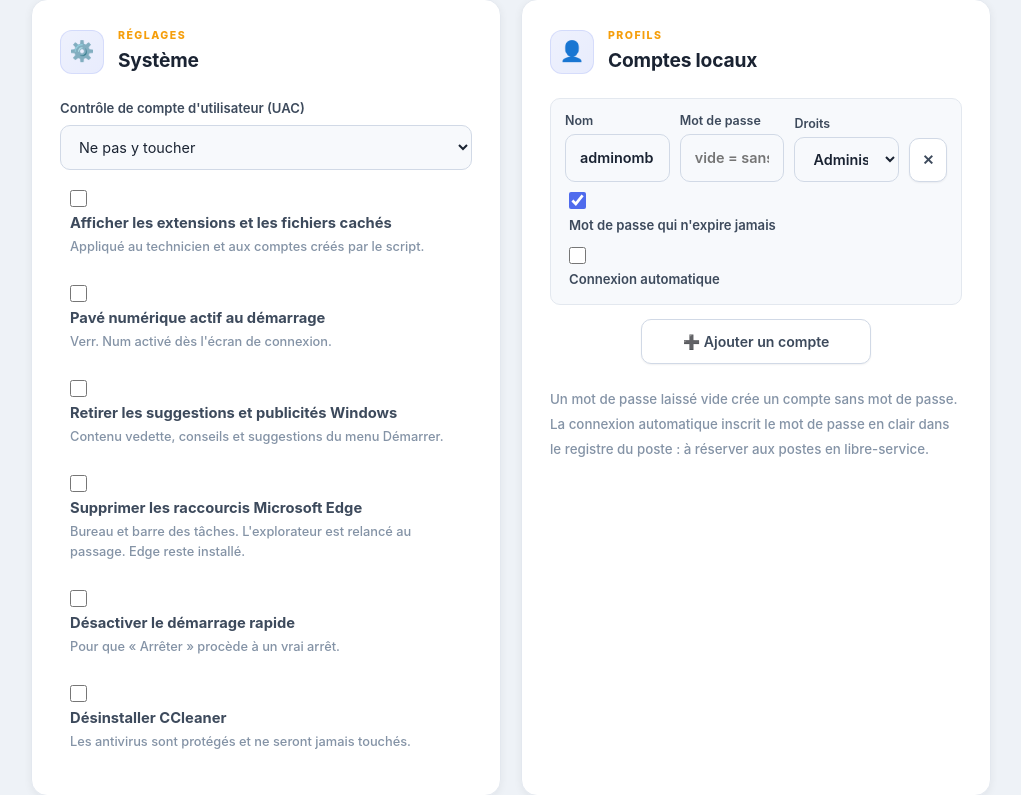
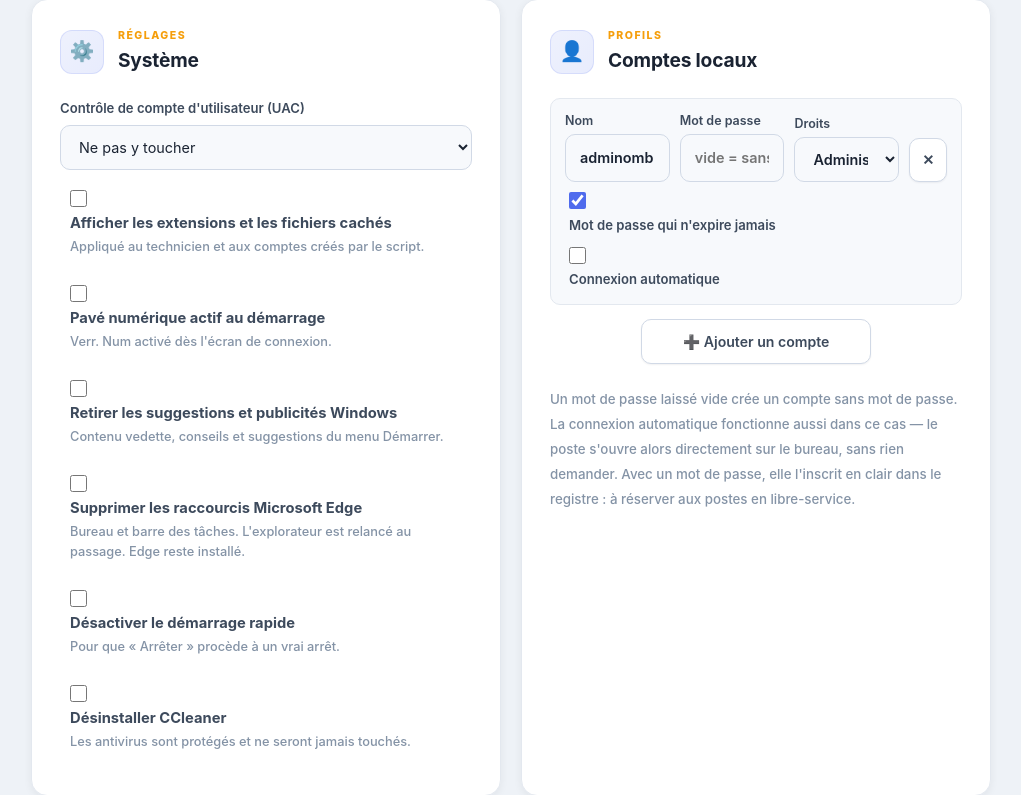
Before and after one commit to Pavupaprix/toshiba_manager, a Flask app: page /poste/ in a window 1280 px wide. Shown: the part 2651-3446 px from the top of the page, without its empty margins (129-1150 px from the left). Run offline with Flask 3, Linux system fonts and the light colour scheme.

Commit message:
feat: autoriser l'ouverture automatique sur un compte sans mot de passe
Le refus cote serveur etait une prudence excessive de ma part : Windows
ouvre bien une session automatiquement sur un compte sans mot de passe,
la strategie qui limite les mots de passe vierges ne visant que les
connexions distantes, pas la console.

Set-Autologon ecrit desormais DefaultPassword meme vide et le documente :
si la valeur manque, Winlogon remet AutoAdminLogon a 0 des la premiere
ouverture de session et desactive tout sans rien dire.

Co-Authored-By: Claude Opus 5 <noreply@anthropic.com>

```diff
--- a/ToshibaManager 1/ToshibaManager/poste_routes.py
+++ b/ToshibaManager 1/ToshibaManager/poste_routes.py
@@ -180,10 +180,6 @@ def _valider_comptes(brut, mot_de_passe_derive):
             if autologons > 1:
                 raise ErreurFormulaire(
                     'Un seul compte peut être en ouverture de session automatique.')
-            if not mot_de_passe:
-                raise ErreurFormulaire(
-                    nom + ' est en connexion automatique : Windows exige un '
-                    'mot de passe pour cela.')
 
         valides.append({
             'nom': nom,
--- a/ToshibaManager 1/ToshibaManager/templates/poste.html
+++ b/ToshibaManager 1/ToshibaManager/templates/poste.html
@@ -225,8 +225,10 @@
                     </div>
 
                     <p><small>Un mot de passe laissé vide crée un compte sans mot de passe.
-                       La connexion automatique inscrit le mot de passe en clair dans le
-                       registre du poste : à réserver aux postes en libre-service.</small></p>
+                       La connexion automatique fonctionne aussi dans ce cas — le poste
+                       s'ouvre alors directement sur le bureau, sans rien demander.
+                       Avec un mot de passe, elle l'inscrit en clair dans le registre :
+                       à réserver aux postes en libre-service.</small></p>
                 </section>
             </main>
 
```
Also changed, not shown: 1 other file.
